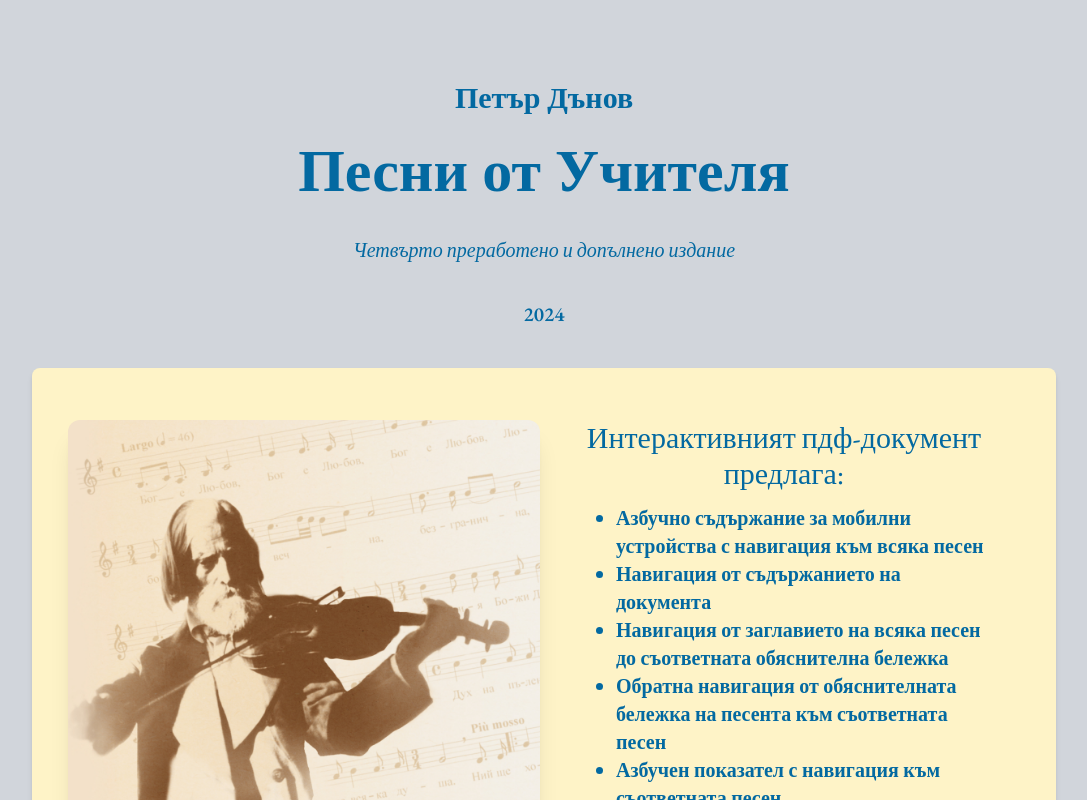
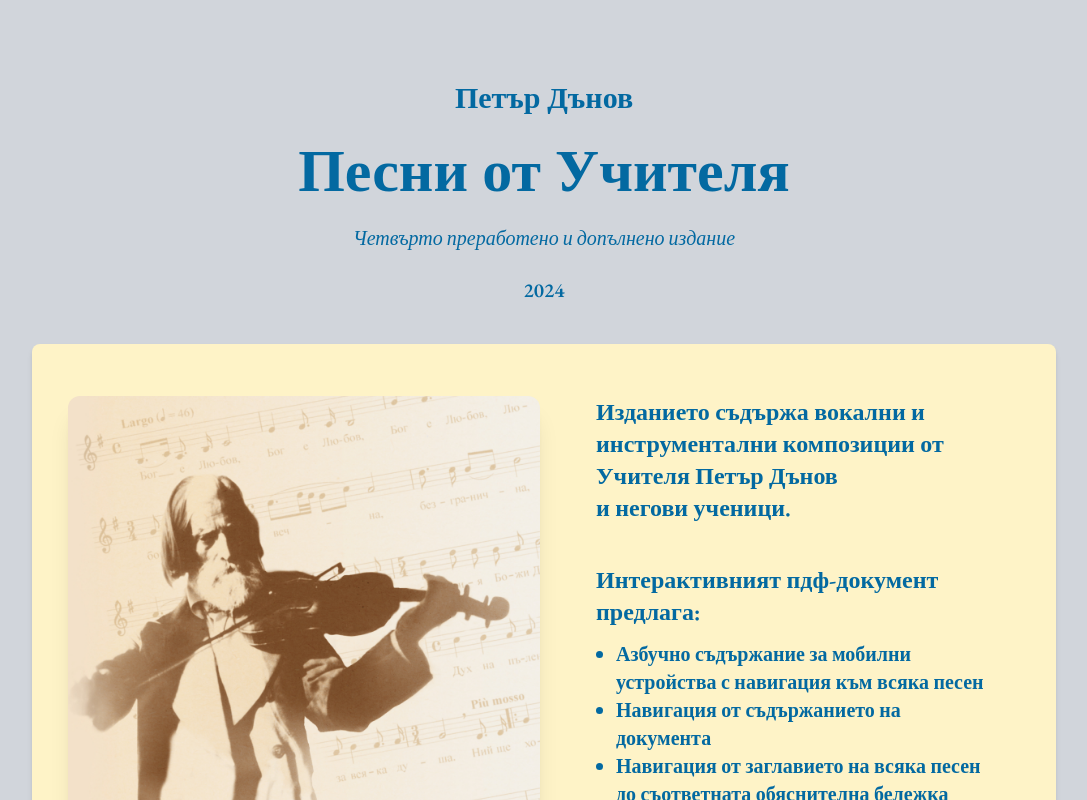
Before and after one commit to mkireva/beinsasongbook, a React (Vite) app: page / in a window 1280 px wide. Shown: the top 800 px of the page, without its empty margins (96-1183 px from the left). Built offline with nearby package versions, Linux system fonts and the light colour scheme.

Commit message:
fix: homepage

```diff
--- a/index.html
+++ b/index.html
@@ -4,6 +4,10 @@
     <meta charset="UTF-8" />
     <link rel="icon" type="image/svg+xml" href="vite.svg" />
     <meta name="viewport" content="width=device-width, initial-scale=1.0" />
+    <meta
+      property="og:title"
+      content="Песни от Учителя - четвърто преработено и допълнено издание 2024"
+    />
     <meta
       property="og:description"
       content=" Песни от Учителя - четвърто преработено и допълнено издание 2024. Изданието съдържа вокални и инструментални композиции от Учителя
--- a/src/App.tsx
+++ b/src/App.tsx
@@ -12,10 +12,13 @@ function App() {
       <h1 className="text-6xl text-center font-bold  text-sky-700 mt-6">
         Песни от Учителя
       </h1>
-      <h1 className="text-xl p-3 italic text-center text-sky-700 mt-6">
+      {/* <h1 className="text-2xl p-3 text-center text-sky-700 mt-3">
+        Издадени от Петър Ганев, Мария Кирева
+      </h1> */}
+      <h1 className="text-xl p-3 italic text-center text-sky-700 mt-3">
         Четвърто преработено и допълнено издание
       </h1>
-      <h1 className="text-xl text-center font-semibold text-sky-700 mt-6">
+      <h1 className="text-xl text-center font-semibold text-sky-700 mt-3">
         2024
       </h1>
       <div className="max-w-5xl grid lg:grid-cols-2 md:grid-cols-2 sm:grid-cols-1 gap-2 mx-auto my-10 pl-9 pr-9 pt-7 pb-8 bg-amber-100 rounded-lg shadow-md">
@@ -23,7 +26,11 @@ function App() {
           <img src={image} alt="" className="w-auto shadow-xl rounded-xl" />
         </div>
         <div className=" my-4 max-w-4xl mx-auto p-2">
-          <p className="text-3xl text-center text-sky-700">
+          <p className=" ml-10 text-2xl text-start font-semibold  text-sky-700">
+            Изданието съдържа вокални и инструментални композиции от <br/> Учителя
+            Петър Дънов <br/> и негови ученици.
+          </p>
+          <p className=" mt-10 ml-10 text-2xl text-start font-semibold text-sky-700">
             Интерактивният пдф-документ предлага:
           </p>
           <ul className="mt-3 pl-5 pr-5 list-disc">
@@ -60,7 +67,7 @@ function App() {
           </div>
         </div>
       </div>
-      <Footer/>
+      <Footer />
     </>
   );
 }
```
